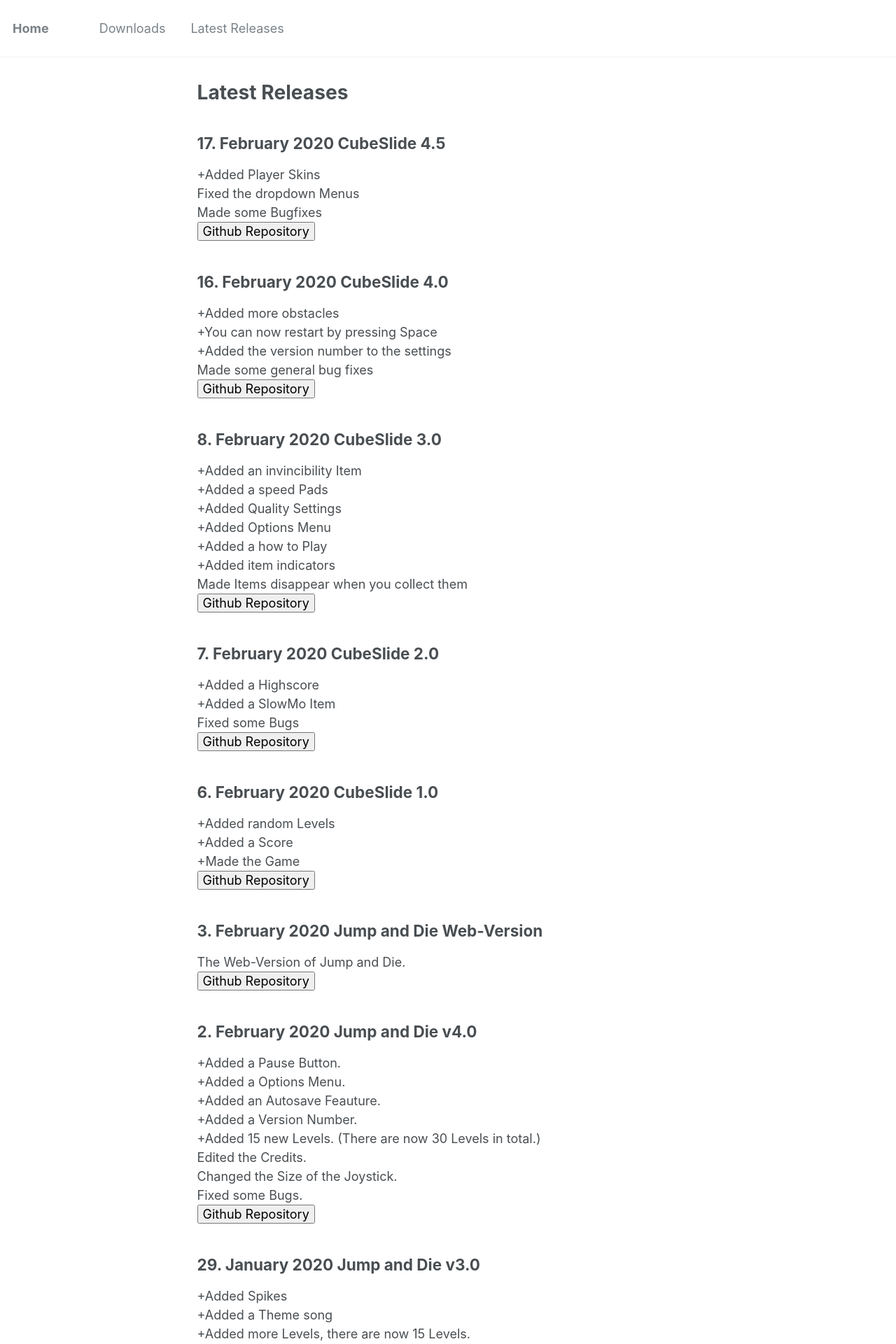
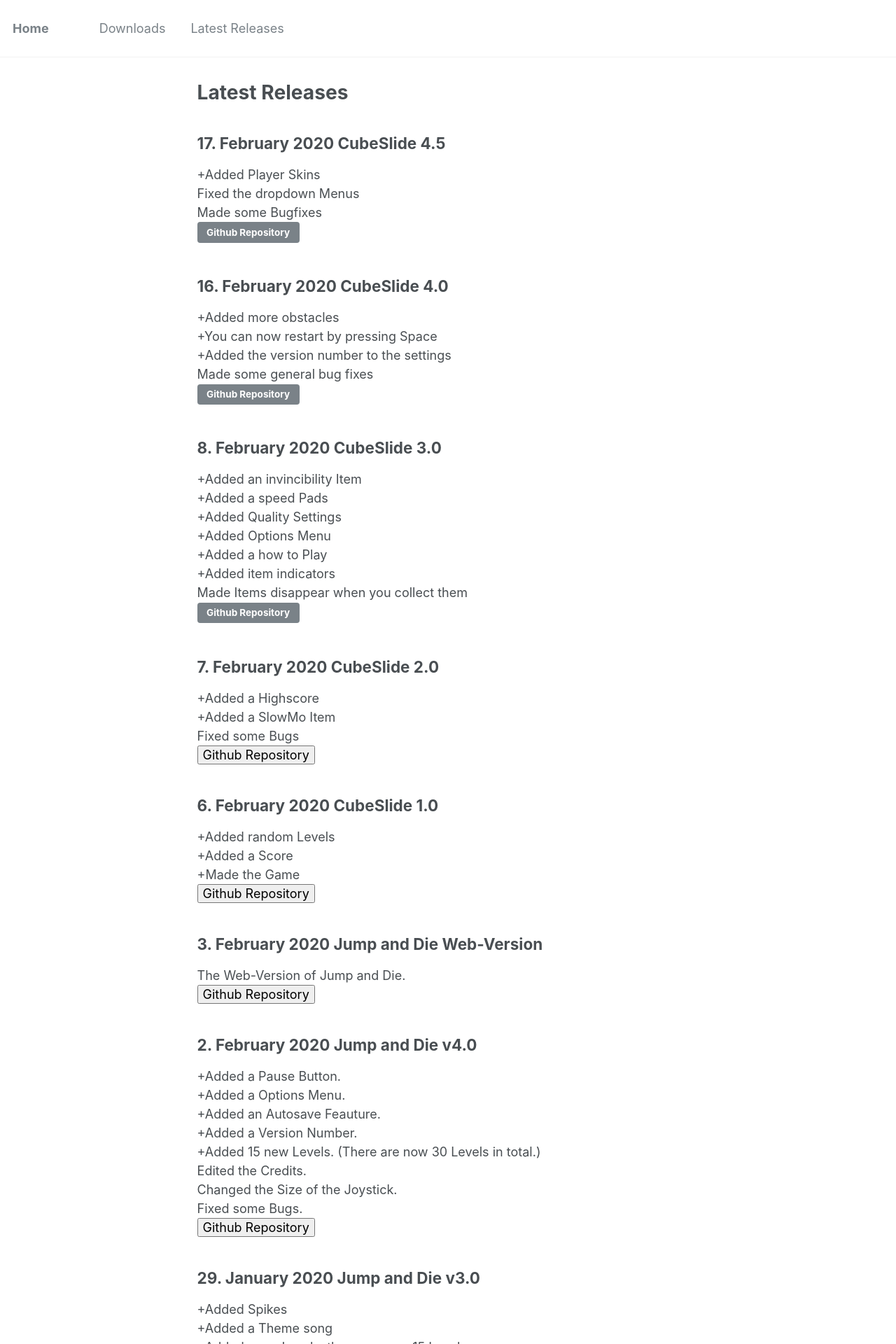
Before and after one commit to Janik313/janik313.github.io, a Jekyll site: the page built from _pages/releases.md, in a window 1280 px wide. Shown: the top 1920 px of the page at 70% size. Built offline with Jekyll 4.4.1, drawn with Linux system fonts in a browser that asks for light colours.

Commit message:
Update releases.md

```diff
--- a/_pages/releases.md
+++ b/_pages/releases.md
@@ -20,14 +20,14 @@
 +Added Player Skins
 <br>Fixed the dropdown Menus
 <br>Made some Bugfixes
-<br><button onclick="window.location.href='https://github.com/Janik313/CubeSlide'">Github Repository</button>
+<br><button onclick="window.location.href='https://github.com/Janik313/CubeSlide'" class="btn">Github Repository</button>
 
 <h2>16. February 2020 CubeSlide 4.0 </h2>
 +Added more obstacles
 <br>+You can now restart by pressing Space
 <br>+Added the version number to the settings
 <br>Made some general bug fixes
-<br><button onclick="window.location.href='https://github.com/Janik313/CubeSlide'">Github Repository</button>
+<br><button onclick="window.location.href='https://github.com/Janik313/CubeSlide'" class="btn">Github Repository</button>
 
 <h2>8. February 2020 CubeSlide 3.0 </h2>
 +Added an invincibility Item
@@ -37,7 +37,7 @@
 <br>+Added a how to Play
 <br>+Added item indicators
 <br>Made Items disappear when you collect them
-<br><button onclick="window.location.href='https://github.com/Janik313/CubeSlide'">Github Repository</button>
+<br><button onclick="window.location.href='https://github.com/Janik313/CubeSlide'" class="btn">Github Repository</button>
 
 <h2>7. February 2020 CubeSlide 2.0 </h2>
 +Added a Highscore
```
